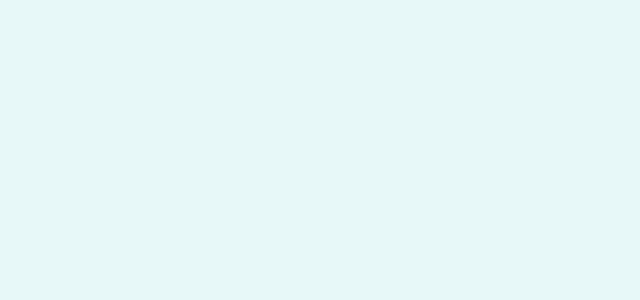
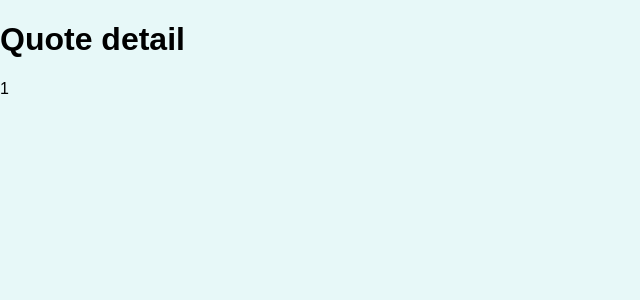
Before and after one commit to aylin-sayharman/great-quotes, a JavaScript app: page /quotes/1 in a window 1280 px wide. Shown: the top 300 px of the page, without its empty margins (0-640 px from the left). Built offline with nearby package versions, Linux system fonts and the light colour scheme.

Commit message:
add pages and router

```diff
--- a/src/App.js
+++ b/src/App.js
@@ -1,8 +1,24 @@
+import { Route, Switch, Redirect } from 'react-router-dom';
+import AllQuotes from './pages/AllQuotes';
+import QuoteDetail from './pages/QuoteDetail';
+import NewQuote from './pages/NewQuote';
+
 function App() {
   return (
-    <div>
-
-    </div>
+    <Switch>
+      <Route path="/" exact>
+        <Redirect to="/quotes"/>
+      </Route>
+      <Route path="/quotes" exact>
+        <AllQuotes/>
+      </Route>
+      <Route path="/quotes/:quoteId">
+        <QuoteDetail/>
+      </Route>
+      <Route path="/new-quote">
+        <NewQuote/>
+      </Route>
+    </Switch>
   );
 }
 
--- a/src/index.js
+++ b/src/index.js
@@ -1,6 +1,7 @@
 import ReactDOM from 'react-dom';
+import { BrowserRouter } from 'react-router-dom';
 
 import './index.css';
 import App from './App';
 
-ReactDOM.render(<App />, document.getElementById('root'));
+ReactDOM.render(<BrowserRouter><App /></BrowserRouter>, document.getElementById('root'));
--- /dev/null
+++ b/src/pages/AllQuotes.js
@@ -0,0 +1,5 @@
+const AllQuotes = () => {
+  return <h1>All quotes</h1>
+};
+
+export default AllQuotes;
--- /dev/null
+++ b/src/pages/NewQuote.js
@@ -0,0 +1,5 @@
+const NewQuote = () => {
+  return <h1>New quote</h1>
+};
+
+export default NewQuote;
--- /dev/null
+++ b/src/pages/QuoteDetail.js
@@ -0,0 +1,13 @@
+import { useParams } from 'react-router-dom';
+
+const QuoteDetail = () => {
+  const params = useParams();
+  return (
+    <div>
+      <h1>Quote detail</h1>
+      <p>{params.quoteId}</p>
+    </div>
+  );
+};
+
+export default QuoteDetail;
```
Also changed, not shown: 1 other file (tests, documents, lock files or other folders).
